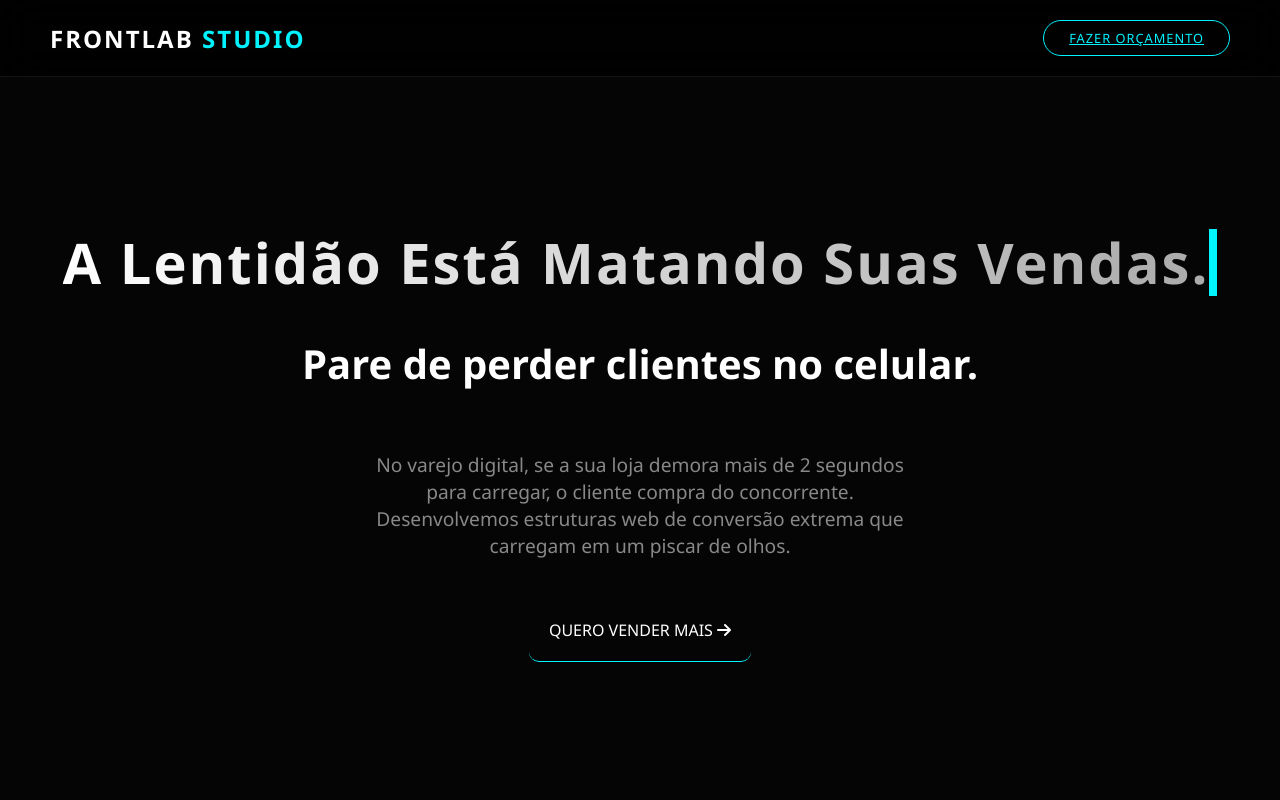
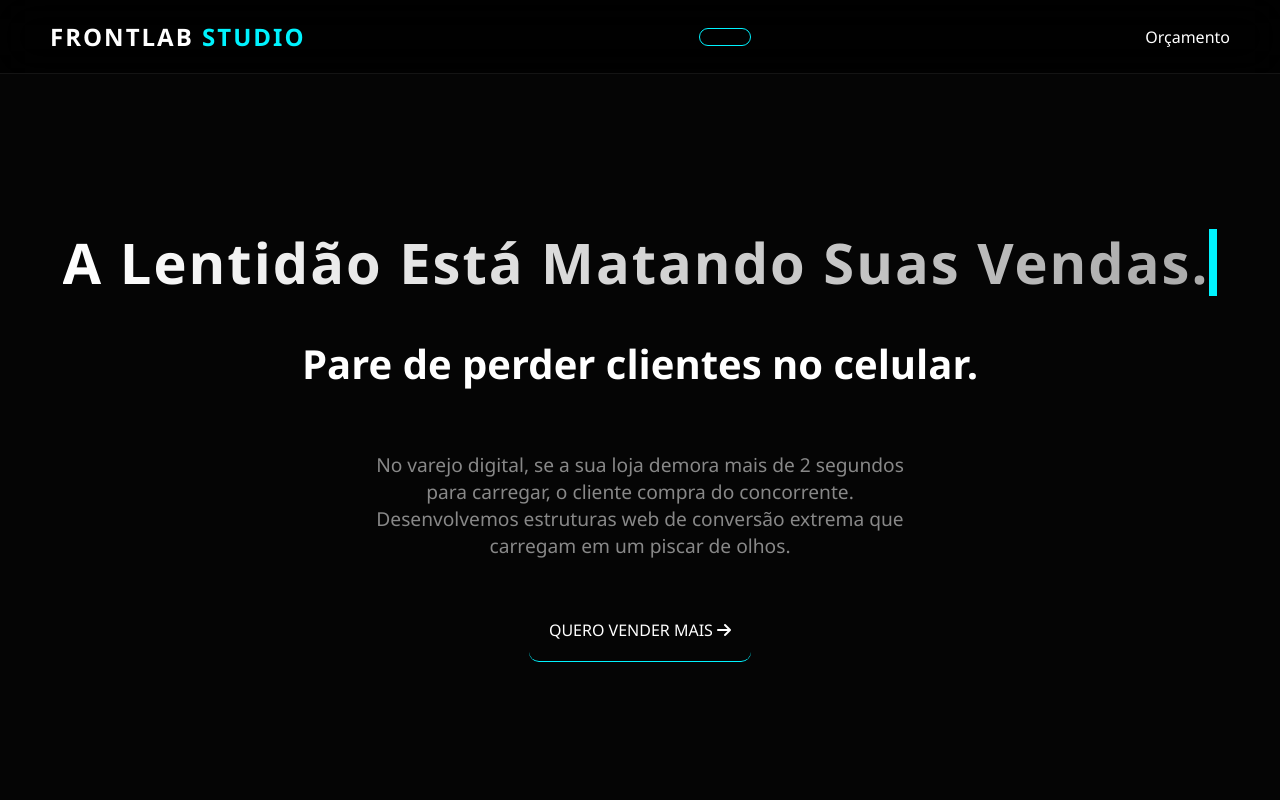
Before and after one commit to Frontlab-Studio/frontlab-studio, a plain HTML site: page empresas/index.html in a window 1280 px wide. Shown: the top 800 px of the page. Drawn offline with Linux system fonts and the light colour scheme.

Commit message:
Update index.html

```diff
--- a/empresas/index.html
+++ b/empresas/index.html
@@ -25,7 +25,7 @@
 
     <nav class="glass-nav">
         <div class="logo">FRONTLAB <span class="highlight">STUDIO</span></div>
-        <a href="https://wa.me/554384137743?text=Ol%C3%A1%20Lucas!%20Quero%20uma%20estrutura%20de%20alta%20performance%20para%20aumentar%20minhas%20vendas." target="_blank" class="btn-cta" style="display: block;">Fazer Orçamento</a>
+        <a href="https://wa.me/554384137743?text=Ol%C3%A1%20Lucas!%20Quero%20uma%20estrutura%20de%20alta%20performance%20para%20aumentar%20minhas%20vendas." target="_blank" class="btn-cta" style="display: block;"></a>Orçamento</a>
     </nav>
 
     <header id="hero">
```
